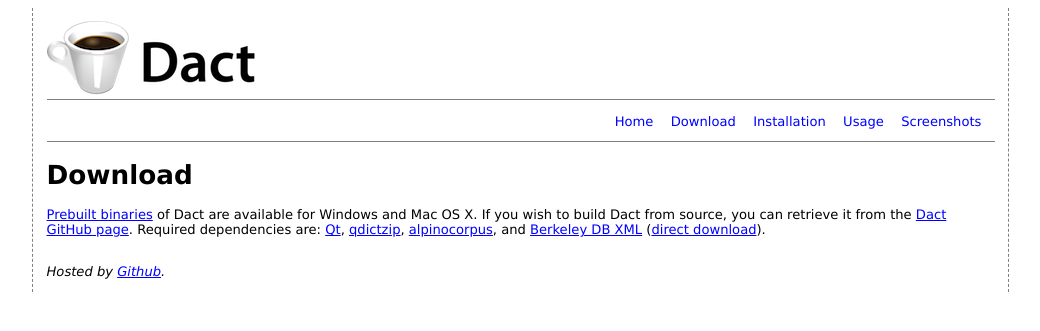
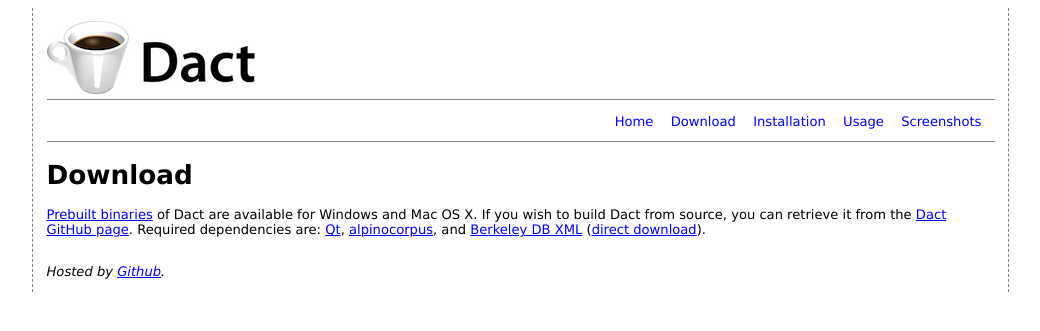
Before and after one commit to rug-compling/dact, a Jekyll site: the page built from Download.md, in a window 1280 px wide. Shown: the top 331 px of the page, without its empty margins (102-1142 px from the left). Built offline with Jekyll 4.4.1, drawn with Linux system fonts in a browser that asks for light colours.

Commit message:
QDictZip is not a separate dependency anymore.

```diff
--- a/Download.md
+++ b/Download.md
@@ -6,7 +6,6 @@
 [Prebuilt binaries](http://github.com/rug-compling/dact/downloads) of Dact are available for Windows and Mac OS X. If you wish
 to build Dact from source, you can retrieve it from the [Dact GitHub page](http://github.com/rug-compling/dact). Required dependencies are:
 [Qt](http://qt.nokia.com/),
-[qdictzip](http://github.com/rug-compling/qdictzip),
 [alpinocorpus](http://github.com/rug-compling/alpinocorpus),
 and [Berkeley DB XML](http://www.oracle.com/us/products/database/berkeley-db/index-066571.html)
 ([direct download](http://download-uk.oracle.com/berkeley-db/dbxml-2.5.16.tar.gz)).
```
